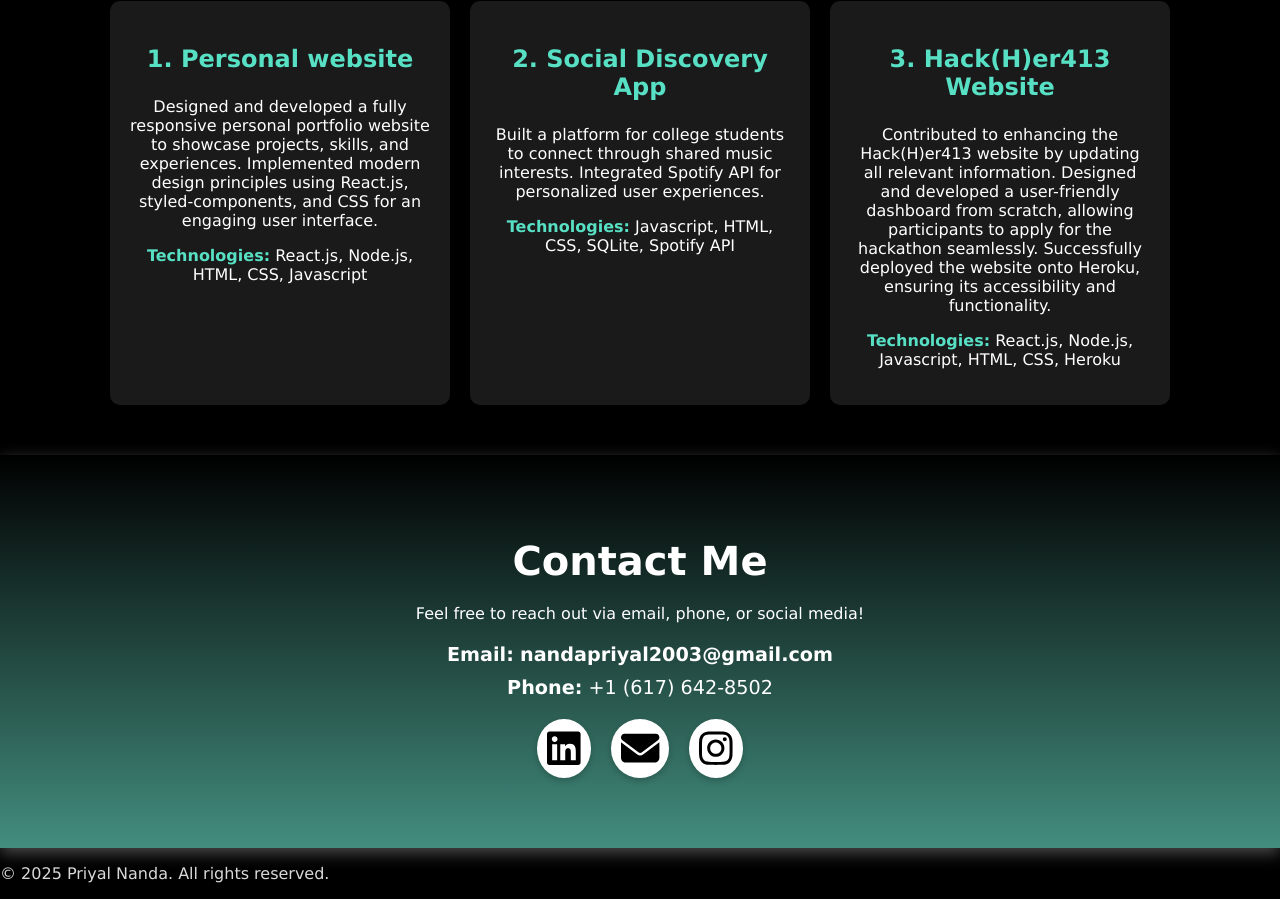
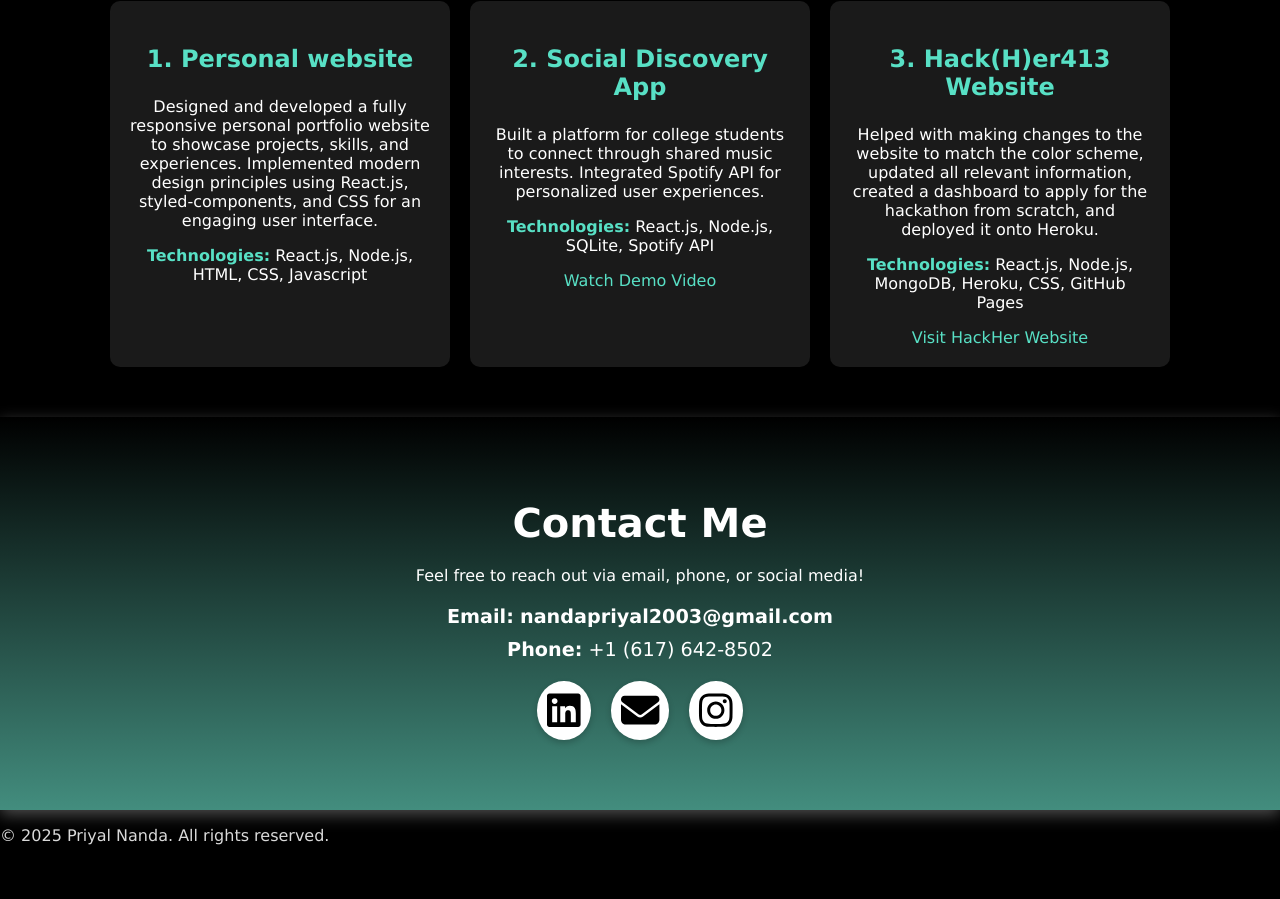
Before and after one commit to nandapriyal2003/personal-website, a React (Create React App) app: page / in a window 1280 px wide. Shown: the part 2659-3558 px from the top of the page. After the commit the page ends 3520 px from the top, so only its background shows below. Built offline with nearby package versions, Linux system fonts and the light colour scheme; the HTML template or start-up script is replaced by a standard one.

Commit message:
updated some files

```diff
--- a/src/App.js
+++ b/src/App.js
@@ -208,19 +208,29 @@ function App() {
     <div className="project-card">
   <h3>2. Social Discovery App</h3>
   <p>
-        Built a platform for college students to connect through shared music
-        interests. Integrated Spotify API for personalized user experiences.
+    Built a platform for college students to connect through shared music interests.
+    Integrated Spotify API for personalized user experiences.
   </p>
-      <p><strong>Technologies:</strong> Javascript, HTML, CSS, SQLite, Spotify API</p>
+  <p>
+    <strong>Technologies:</strong> React.js, Node.js, SQLite, Spotify API
+  </p>
+  <a href="/spotifynder-demo.mp4" target="_blank" rel="noopener noreferrer">
+    Watch Demo Video
+  </a>
 </div>
+
     <div className="project-card">
   <h3>3. Hack(H)er413 Website</h3>
   <p>
-      Contributed to enhancing the Hack(H)er413 website by updating all relevant information.
-      Designed and developed a user-friendly dashboard from scratch, allowing participants to apply for the hackathon seamlessly.
-      Successfully deployed the website onto Heroku, ensuring its accessibility and functionality.
+    Helped with making changes to the website to match the color scheme, updated all relevant information,
+    created a dashboard to apply for the hackathon from scratch, and deployed it onto Heroku.
   </p>
-      <p><strong>Technologies:</strong> React.js, Node.js, Javascript, HTML, CSS, Heroku</p>
+  <p>
+    <strong>Technologies:</strong> React.js, Node.js, MongoDB, Heroku, CSS, GitHub Pages
+  </p>
+  <a href="https://www.hackher413.com" target="_blank" rel="noopener noreferrer">
+    Visit HackHer Website
+  </a>
 </div>
   </div>
 </section>
```
Also changed, not shown: 1 other file (tests, documents, lock files or other folders). Lines whose indentation alone changed are shown as unchanged.
